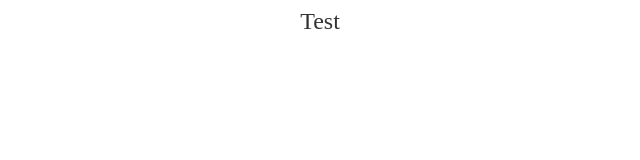
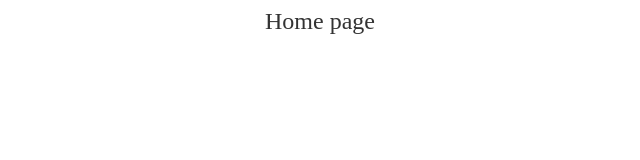
Before and after one commit to ngohoang8320/DayOneFresher, a website: page index.html in a window 1280 px wide. Shown: the whole page, without its empty margins (320-960 px from the left). Drawn offline with Linux system fonts and the light colour scheme.

Commit message:
add files for the day 1 testing into branch named release/0.0.3

```diff
--- a/asset/style.css
+++ b/asset/style.css
@@ -22,7 +22,6 @@
     margin: 0 auto;
     left: -5%;
     right: -10%;
-    bottom: -3px;
     transition: all 0.5s ease-in-out;
 }
 
--- a/index.html
+++ b/index.html
@@ -3,12 +3,12 @@
     <head>
         <meta charset="UTF-8" />
         <meta name="viewport" content="width=device-width, initial-scale=1.0" />
-        <title>Test</title>
+        <title>Using before and after in css file</title>
         <link rel="stylesheet" href="./asset/style.css" />
     </head>
     <body>
         <div class="nav">
-            <div class="nav-item">Test</div>
+            <div class="nav-item">Home page</div>
         </div>
     </body>
 </html>
```
